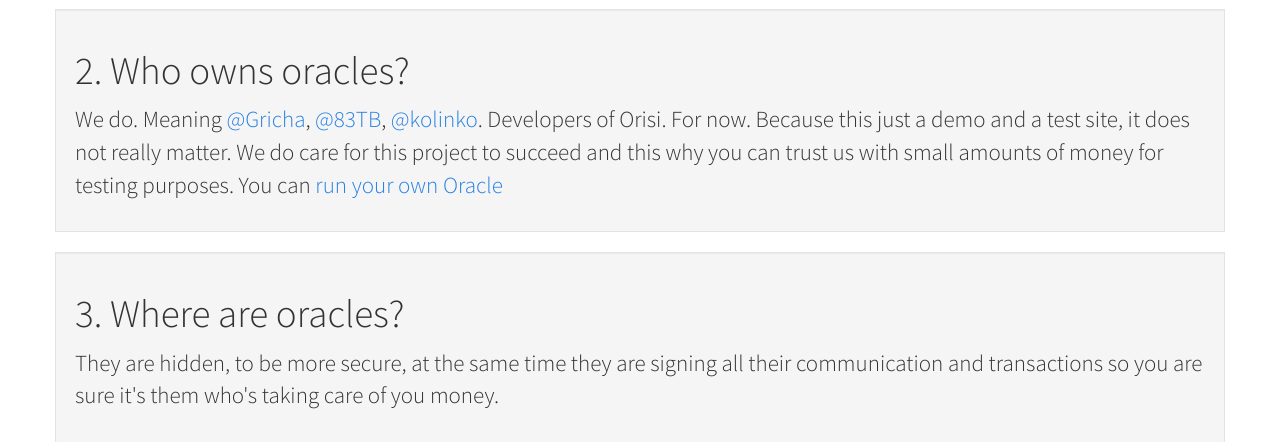
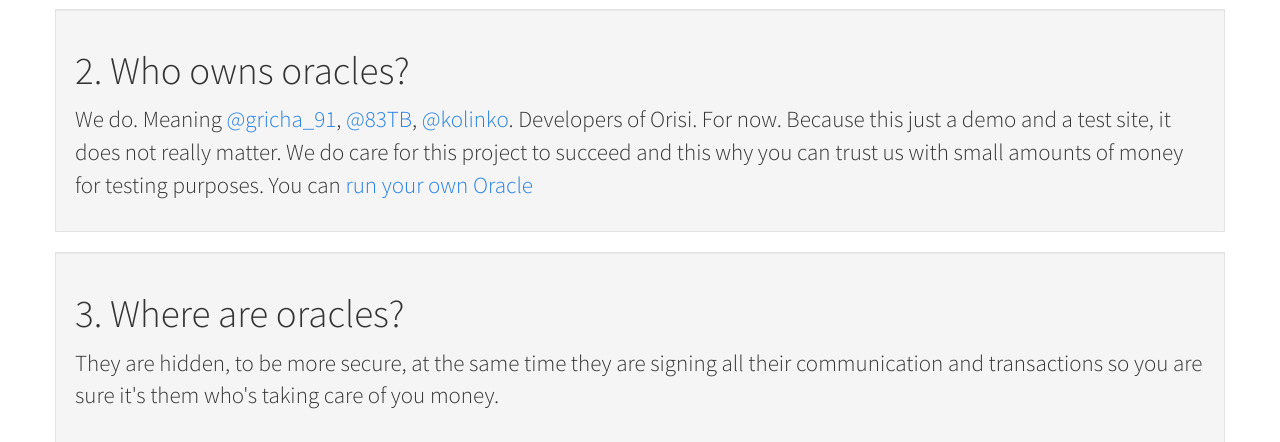
Before and after one commit to orisi/webclient, a Django app: template orisiclient/templates/main/faq.html in a window 1280 px wide. Shown: the part 242-684 px from the top of the page. Run offline with Django 3.2, Linux system fonts and the light colour scheme; the template is opened without the code that fills it, so the values that code supplies are empty; style sheets or scripts are compiled from the project's sources; some libraries are stand-ins or nearby versions.

Commit message:
faq update 3 - gricha_91 :[

```diff
--- a/orisiclient/templates/main/faq.html
+++ b/orisiclient/templates/main/faq.html
@@ -13,7 +13,7 @@
 
   <div class="col-xs-12 well">
     <h1>2. Who owns oracles?</h1>
-    <p>We do. Meaning <a href="http://twitter.com/gricha">@Gricha</A>, <a href="http://twitter.com/83tb">@83TB</a>, <a href="http://twitter.com/kolinko">@kolinko</a>. Developers of Orisi. For now. Because this just a demo and a test site, it does not really matter. We do care for this project to succeed
+    <p>We do. Meaning <a href="http://twitter.com/gricha_91">@gricha_91</A>, <a href="http://twitter.com/83tb">@83TB</a>, <a href="http://twitter.com/kolinko">@kolinko</a>. Developers of Orisi. For now. Because this just a demo and a test site, it does not really matter. We do care for this project to succeed
       and this why you can trust us with small amounts of money for testing purposes. You can <A href="https://github.com/orisi/oracle">run your own Oracle</A>
 
     </p>
```
